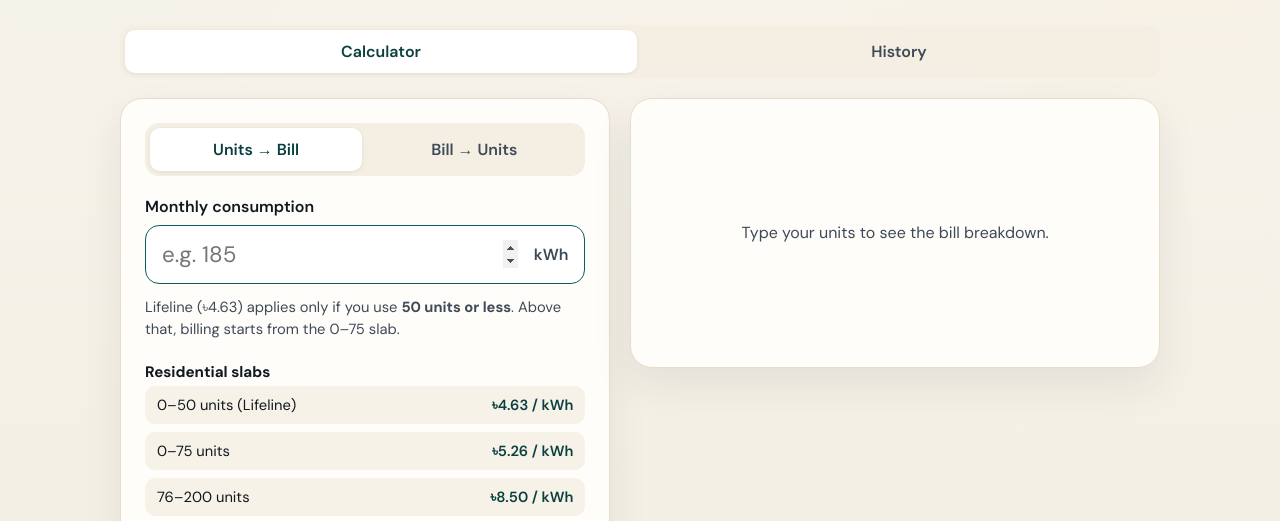
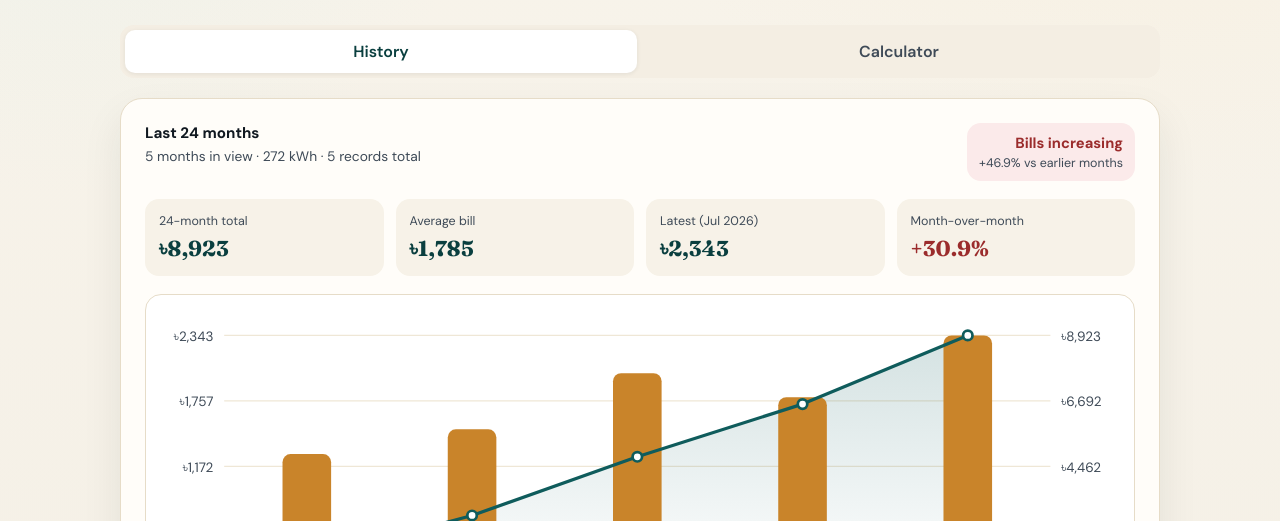
Before and after one commit to habibur-rahman-swe/electricity-bill-calculator, a plain HTML site: page index.html in a window 1280 px wide. Shown: the part 249-770 px from the top of the page. Drawn offline with Linux system fonts and the light colour scheme.

Commit message:
history will show first

```diff
--- a/index.html
+++ b/index.html
@@ -25,15 +25,15 @@
 
       <main class="layout">
         <div class="main-tabs" role="tablist" aria-label="Main sections">
-          <button type="button" id="tab-calculator" class="main-tab active" aria-pressed="true">
+          <button type="button" id="tab-history" class="main-tab active" aria-pressed="true">
+            History
+          </button>
+          <button type="button" id="tab-calculator" class="main-tab" aria-pressed="false">
             Calculator
-          </button>
-          <button type="button" id="tab-history" class="main-tab" aria-pressed="false">
-            History
           </button>
         </div>
 
-        <section id="calculator-section" class="tab-content calculator-grid">
+        <section id="calculator-section" class="tab-content calculator-grid hidden">
           <section class="card input-card">
             <div class="mode-toggle" role="tablist" aria-label="Calculator mode">
               <button type="button" id="mode-forward" class="mode-btn active" aria-pressed="true">
@@ -53,7 +53,6 @@
                 step="any"
                 inputmode="decimal"
                 placeholder="e.g. 185"
-                autofocus
               />
               <span class="suffix" id="input-suffix">kWh</span>
             </div>
@@ -108,7 +107,7 @@
           </section>
         </section>
 
-        <section id="history-section" class="tab-content hidden">
+        <section id="history-section" class="tab-content">
           <div class="history-layout">
             <section class="card insight-card">
               <div class="insight-header">
--- a/script.js
+++ b/script.js
@@ -541,3 +541,4 @@ tabCalculator.addEventListener("click", () => setMainTab("calculator"));
 tabHistory.addEventListener("click", () => setMainTab("history"));
 
 renderTariff();
+setMainTab("history");
```
